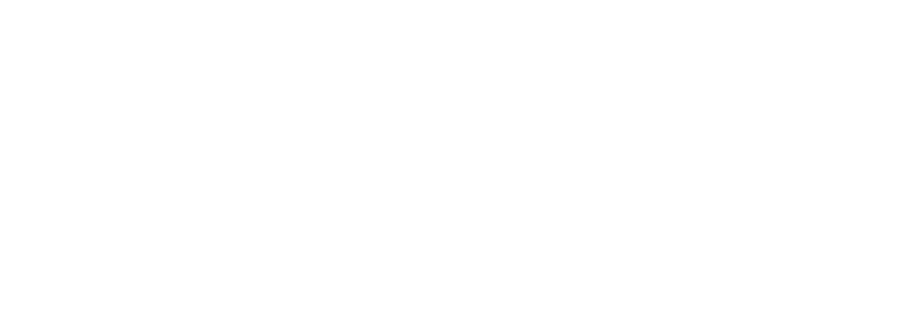
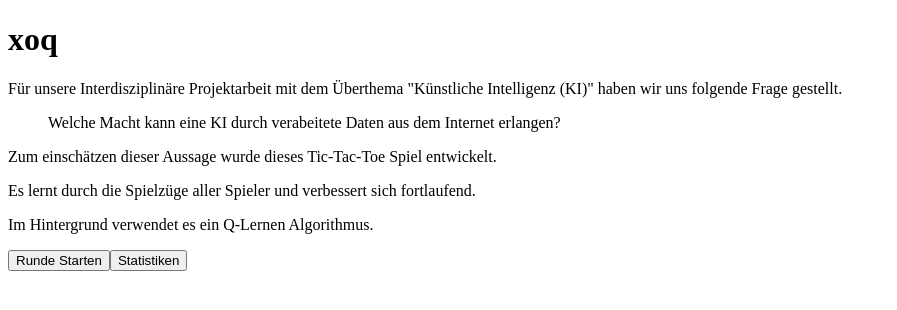
Before and after one commit to zhews/xoq, a React (Vite) app in the folder web/: page / in a window 1280 px wide. Shown: the top 310 px of the page, without its empty margins (0-897 px from the left). Built offline with nearby package versions, Linux system fonts and the light colour scheme.

Commit message:
feat: add mvc for frontend

```diff
--- /dev/null
+++ b/web/src/Home.tsx
@@ -0,0 +1,22 @@
+import {Link} from "react-router-dom";
+
+export const Home = () => {
+    return (
+        <>
+            <h1>xoq</h1>
+            <p>Für unsere Interdisziplinäre Projektarbeit mit dem Überthema "Künstliche Intelligenz (KI)" haben wir uns folgende Frage gestellt.</p>
+            <blockquote>Welche Macht kann eine KI durch verabeitete Daten aus dem Internet erlangen?</blockquote>
+            <p>Zum einschätzen dieser Aussage wurde dieses Tic-Tac-Toe Spiel entwickelt.</p>
+            <p>Es lernt durch die Spielzüge aller Spieler und verbessert sich fortlaufend.</p>
+            <p>Im Hintergrund verwendet es ein Q-Lernen Algorithmus.</p>
+            <Link to={"/game"}>
+                <button>Runde Starten</button>
+            </Link>
+            <Link to={"/statistic"}>
+                <button>Statistiken</button>
+            </Link>
+        </>
+    );
+}
+
+export default Home
--- /dev/null
+++ b/web/src/NotFound.tsx
@@ -0,0 +1,14 @@
+import {Link} from "react-router-dom";
+
+const NotFound = () => {
+    return (
+        <>
+            <h1>Diese Seite konnte nicht gefunden werden!</h1>
+            <Link to={"/"}>
+                <button>Zur Startseite</button>
+            </Link>
+        </>
+    )
+}
+
+export default NotFound;
--- /dev/null
+++ b/web/src/Router.tsx
@@ -0,0 +1,23 @@
+import {createBrowserRouter} from "react-router-dom";
+import Home from "./Home";
+import Game from "./Game";
+import NotFound from "./NotFound";
+import Statistic from "./Statistic";
+
+const router = createBrowserRouter([
+    {
+        path: "/",
+        element: <Home />,
+        errorElement: <NotFound/>,
+    },
+    {
+        path: "/game",
+        element: <Game />,
+    },
+    {
+        path: "/statistic",
+        element: <Statistic />,
+    }
+]);
+
+export default router;
--- /dev/null
+++ b/web/src/Statistic.tsx
@@ -0,0 +1,37 @@
+import {useState} from "react";
+import {Link} from "react-router-dom";
+
+interface Statistic {
+    total: number,
+    win: number,
+    lose: number,
+    draw: number,
+}
+
+const Statistic = () => {
+    const [statistic, setStatistic] = useState<null | Statistic>();
+    fetch("http://localhost:8080/statistic")
+        .then(res => res.json())
+        .then(json => setStatistic(json))
+        .catch(err => console.error(err));
+    if (statistic) {
+        return (
+            <>
+                <p>Der Computer hat bis jetzt {statistic.total} Spiel(e) gespielt.</p>
+                <p>Davon hat er...</p>
+                <ul>
+                    <li>{statistic.win} gewonnen.</li>
+                    <li>{statistic.lose} verloren.</li>
+                    <li>{statistic.draw} unentschieden gespielt.</li>
+                </ul>
+                <Link to={"/"}>
+                    <button>Zur Startseite</button>
+                </Link>
+            </>
+        );
+    } else {
+        return <p>Loading...</p>
+    }
+}
+
+export default Statistic;
--- a/web/src/main.tsx
+++ b/web/src/main.tsx
@@ -1,9 +1,11 @@
 import React from 'react'
 import ReactDOM from 'react-dom/client'
-import App from './App'
+import {RouterProvider} from "react-router-dom";
+import router from "./Router";
+
 
 ReactDOM.createRoot(document.getElementById('root') as HTMLElement).render(
   <React.StrictMode>
-    <App />
+          <RouterProvider router={router}/>
   </React.StrictMode>
 )
```
Also changed, not shown: web/src/App.tsx (deleted, +0 -7 lines).
